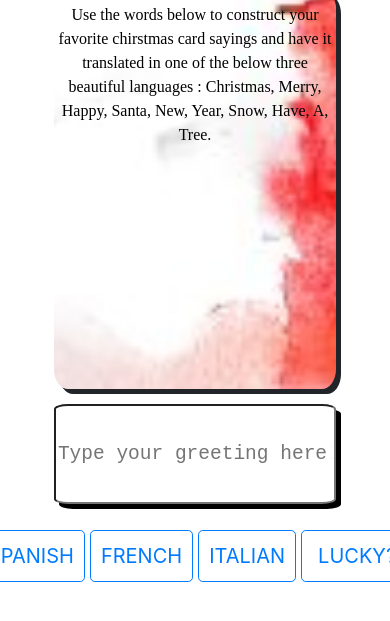
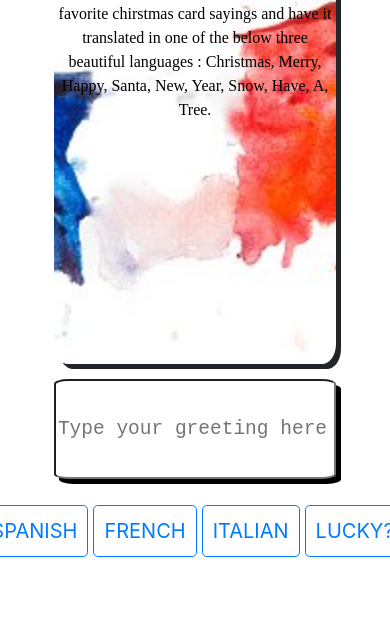
Before and after one commit to ke4tri/translator, a plain HTML site: page index.html in a window 390 px wide. Shown: the part 143-764 px from the top of the page. Drawn offline with nearby package versions, Linux system fonts and the light colour scheme; a web font is replaced by a local one.

Commit message:
cleanned up things and small adjustments

```diff
--- a/index.html
+++ b/index.html
@@ -1,5 +1,6 @@
 <!DOCTYPE html>
 <html lang="en">
+
 <head>
     <meta charset="UTF-8">
     <meta name="viewport" content="width=device-width, initial-scale=1.0">
@@ -10,20 +11,18 @@
     <link rel="stylesheet" href="main.css">
     <title>Etalsnart</title>
 </head>
+
 <body>
     <div class="logo">
         <h1>ETALSNART</h1>
     </div>
     <div class="para images">
-        <p class="instruction">Use the words below to construct your favorite chirstmas
-             card sayings and have it translated in
-             one of the below three beautiful languages :
-                Christmas, Merry, Happy, Santa, New, Year, Snow, Have, A, Tree.
+        <p class="instruction">Use the words below to construct your favorite chirstmas card sayings and have it translated in one of the below three beautiful languages : Christmas, Merry, Happy, Santa, New, Year, Snow, Have, A, Tree.
         </p>
     </div>
     <div class="text">
         <!-- not sure if the below can have a class and an id, will check -->
-         <input  id="inText" class="inText1" type="text" placeholder="Type your greeting here!">
+        <input id="inText" class="inText1" type="text" placeholder="Type your greeting here!">
     </div>
     <div class="text" id="dom">
         <p></p>
@@ -32,10 +31,11 @@
         <button id="SPANISH" type="button" class="btn btn-outline-primary btn-lg b1">SPANISH</button>
         <button id="FRENCH" type="button" class="btn btn-outline-primary btn-lg b1">FRENCH</button>
         <button id="ITALIAN" type="button" class="btn btn-outline-primary btn-lg b1">ITALIAN</button>
-            <button id="LUCKY?" type="button" class="btn btn-outline-primary btn-lg b1">LUCKY?</button>
+        <button id="LUCKY" type="button" class="btn btn-outline-primary btn-lg b1">LUCKY?</button>
     </div>
     <script type="text/javascript" src="main.js"></script>
     <script src="https://code.jquery.com/jquery-3.3.1.slim.min.js" integrity="sha384-q8i/X+965DzO0rT7abK41JStQIAqVgRVzpbzo5smXKp4YfRvH+8abtTE1Pi6jizo" crossorigin="anonymous"></script>
     <script src="https://cdnjs.cloudflare.com/ajax/libs/popper.js/1.14.3/umd/popper.min.js" integrity="sha384-ZMP7rVo3mIykV+2+9J3UJ46jBk0WLaUAdn689aCwoqbBJiSnjAK/l8WvCWPIPm49" crossorigin="anonymous"></script>
 </body>
+
 </html>
--- a/main.css
+++ b/main.css
@@ -4,23 +4,16 @@
   } */
 
 body {
-
     display:flex;
-    /* background-color: wheat; */
     flex-direction: column;
-
     margin-right: 50px;
     margin-left: 50px;
-    margin-top: 50px;
-    margin-bottom: 50px;
+    margin-top: 25px;
+    margin-bottom: 200px;
     padding: 1%;
-
-
-
 }
 
 .images {
-    /* The image used */
     background-color: white;
     background-image: url("images/french2.jpg");
     border-radius: 5%;
@@ -37,7 +30,6 @@
 }
 
 .logo {
-
     border: 1px black thin;
     text-align: center;
 }
@@ -77,14 +69,11 @@
         justify-content: center;
         height: 100px;
         margin-top:15px;
-        /* margin-top: 5px; */
     }
 
     .dom {
         justify-content: center;
-
         border: 1px black thin;
-        /* margin-top: 5px; */
     }
 
 .button {
@@ -92,7 +81,6 @@
     display: flex;
     padding-top: 20px;
     padding-bottom: 50px;
-
 }
     #SPANISH{
         justify-content:center;
@@ -112,6 +100,12 @@
         padding: 50px;
         box-shadow: 5px, 5px;
     }
+    #LUCKY {
+        justify-content:center;
+        /* margin-right: 5px; */
+        padding: 50px;
+        box-shadow: 5px, 5px;
+    }
 
 input[type="text"] {
     text-align:center;
@@ -125,7 +119,7 @@
 margin-bottom: 25px;
 }
 
-@media only screen and (max-width: 600px) {
+@media only screen and (max-width: 900px) {
     body {
         background-color:white;
     }
@@ -135,7 +129,6 @@
         display: flex;
         padding-top: 10px;
         padding-bottom: 20px;
-
     }
         #SPANISH{
             justify-content:center;
@@ -146,14 +139,17 @@
             justify-content:center;
             margin-right: 5px;
             padding: 10px;
-
         }
         #ITALIAN{
             justify-content:center;
             margin-right: 5px;
             padding: 10px;
         }
-
+        #LUCKY {
+            justify-content:center;
+            margin-right: 5px;
+            padding: 10px;
+        }
 
         .para {
             justify-content: center;
--- a/main.js
+++ b/main.js
@@ -18,7 +18,6 @@
     "santa":"Santa",
     "have":"tener",
     },
-
     french :
     {
     "merry":"joyeux",
@@ -34,7 +33,6 @@
     "santa":"Père Noël",
     "have":"avoir",
     },
-
     italian :
     {
     "merry":"buon",
@@ -68,17 +66,16 @@
             let x_Array = x_input.split(" ");
                 for (var i=0;i<x_Array.length;i++) {
                   let move =  newLang.push(words[language1][x_Array[i]]);
-                    // if(move === undefined) {
-                    //     console.log("Something was undefined");
-                    // };
-
+                    if(x_Array[i] in words[language1] === false){
+                        alert("You may have not used the correct wording");
+                    };
                 }
                 newLang = newLang.toString();
                 newLang = newLang.replace(/,/g, ' ');
                 newLang = newLang.charAt(0).toUpperCase() + newLang.slice(1) ;
         return printToDom(newLang, "dom2")
+};
 
-};
 document.getElementById("SPANISH").addEventListener("click", function(){
     translate("spanish");
 });
@@ -91,7 +88,7 @@
     translate("italian");
 });
 
-document.getElementById("LUCKY?").addEventListener("click", function(){
+document.getElementById("LUCKY").addEventListener("click", function(){
     let langs = ['spanish','french','italian'];
     let ranNum = Math.floor((Math.random() * 3) + 0);
     let pause = '';
```
Lines whose indentation alone changed are shown as unchanged.
